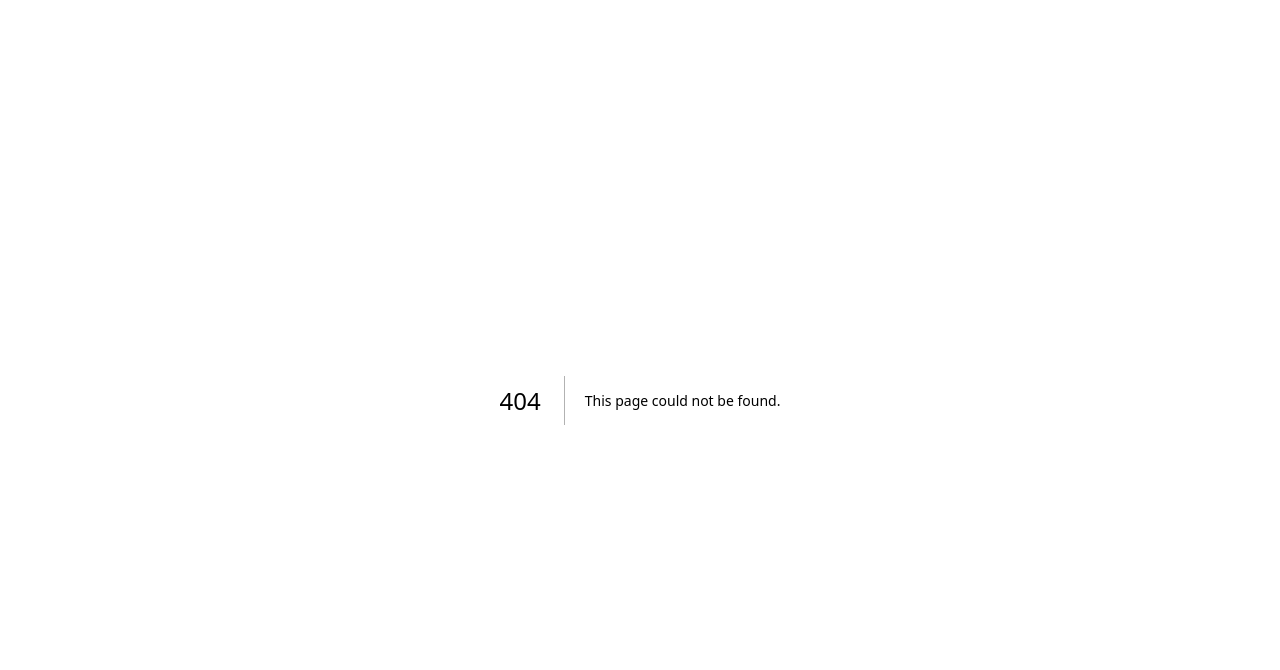
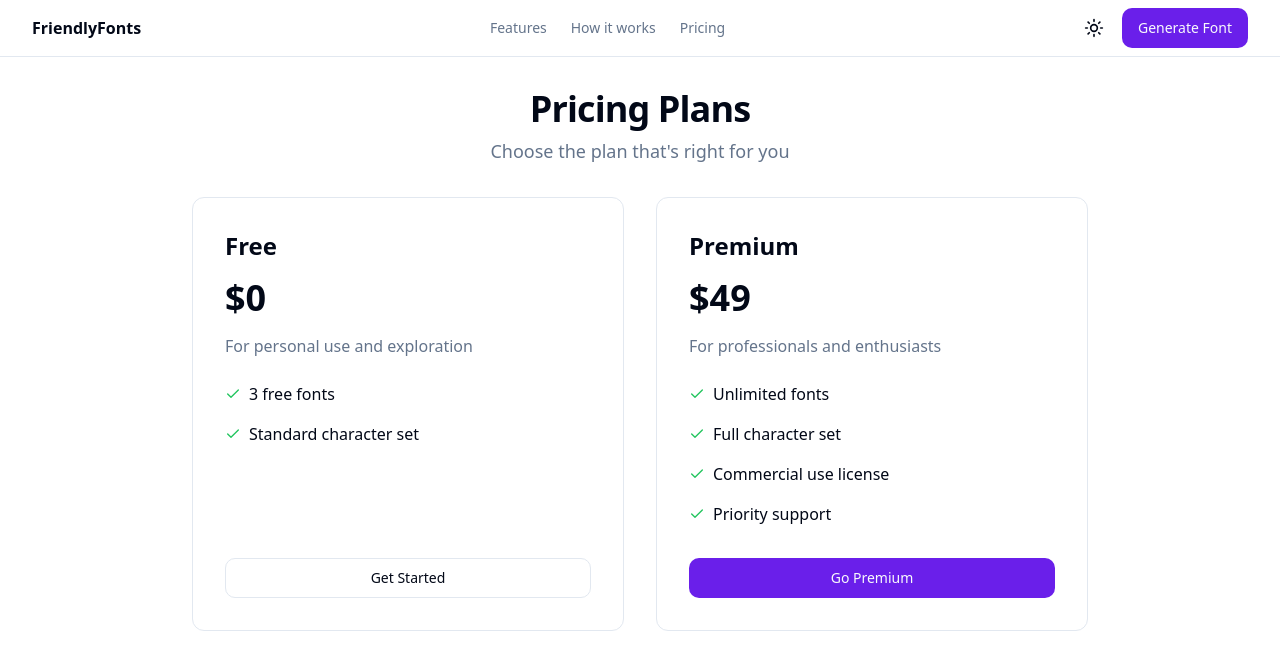
Before and after one commit to likithp-dagoat/Friendly-Fonts, a Next.js app: page /pricing in a window 1280 px wide. Before the commit this address had no page. Shown: the top 670 px of the page. Built offline with nearby package versions, Linux system fonts and the light colour scheme.

Commit message:
feat: create pricing page

```diff
--- /dev/null
+++ b/src/app/pricing/page.tsx
@@ -0,0 +1,74 @@
+"use client";
+
+import { Button } from "@/components/ui/button";
+import { Navbar } from "@/components/ui/navbar";
+import { Check } from "lucide-react";
+
+export default function PricingPage() {
+  return (
+    <div>
+      <Navbar />
+
+      <main className="container py-8">
+        <div className="mb-8 text-center">
+          <h1 className="text-4xl font-bold tracking-tight">
+            Pricing Plans
+          </h1>
+          <p className="mt-2 text-lg text-muted-foreground">
+            Choose the plan that's right for you
+          </p>
+        </div>
+
+        <div className="grid grid-cols-1 md:grid-cols-2 gap-8 max-w-4xl mx-auto">
+          {/* Free Plan */}
+          <div className="border rounded-lg p-8 flex flex-col">
+            <h2 className="text-2xl font-bold">Free</h2>
+            <p className="text-4xl font-bold my-4">$0</p>
+            <p className="text-muted-foreground mb-6">For personal use and exploration</p>
+            <ul className="space-y-4 mb-8">
+              <li className="flex items-center">
+                <Check className="mr-2 h-4 w-4 text-green-500" />
+                3 free fonts
+              </li>
+              <li className="flex items-center">
+                <Check className="mr-2 h-4 w-4 text-green-500" />
+                Standard character set
+              </li>
+            </ul>
+            <Button variant="outline" className="mt-auto">
+              Get Started
+            </Button>
+          </div>
+
+          {/* Premium Plan */}
+          <div className="border rounded-lg p-8 flex flex-col">
+            <h2 className="text-2xl font-bold">Premium</h2>
+            <p className="text-4xl font-bold my-4">$49</p>
+            <p className="text-muted-foreground mb-6">For professionals and enthusiasts</p>
+            <ul className="space-y-4 mb-8">
+              <li className="flex items-center">
+                <Check className="mr-2 h-4 w-4 text-green-500" />
+                Unlimited fonts
+              </li>
+              <li className="flex items-center">
+                <Check className="mr-2 h-4 w-4 text-green-500" />
+                Full character set
+              </li>
+              <li className="flex items-center">
+                <Check className="mr-2 h-4 w-4 text-green-500" />
+                Commercial use license
+              </li>
+              <li className="flex items-center">
+                <Check className="mr-2 h-4 w-4 text-green-500" />
+                Priority support
+              </li>
+            </ul>
+            <Button className="mt-auto">
+              Go Premium
+            </Button>
+          </div>
+        </div>
+      </main>
+    </div>
+  );
+}
```
